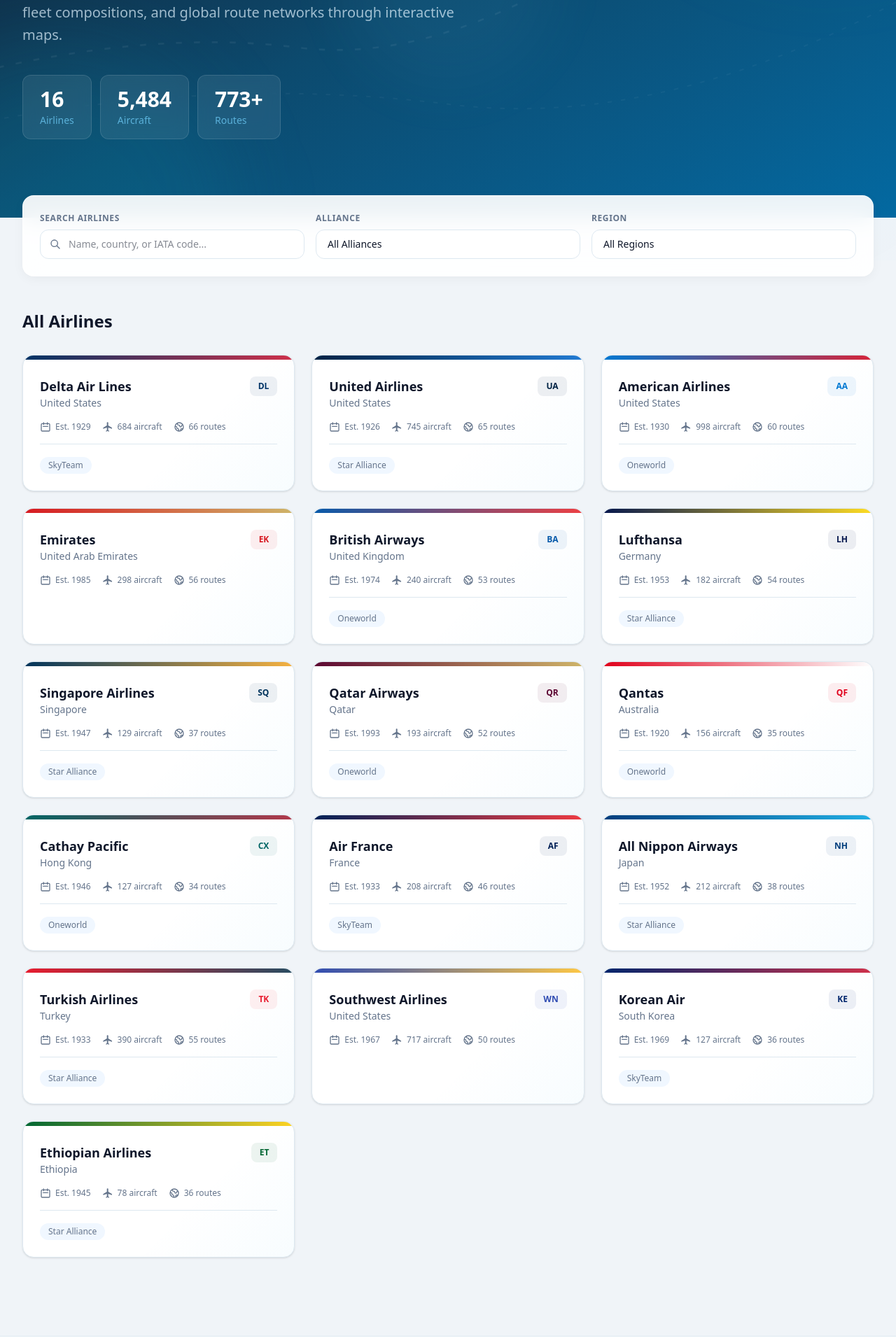
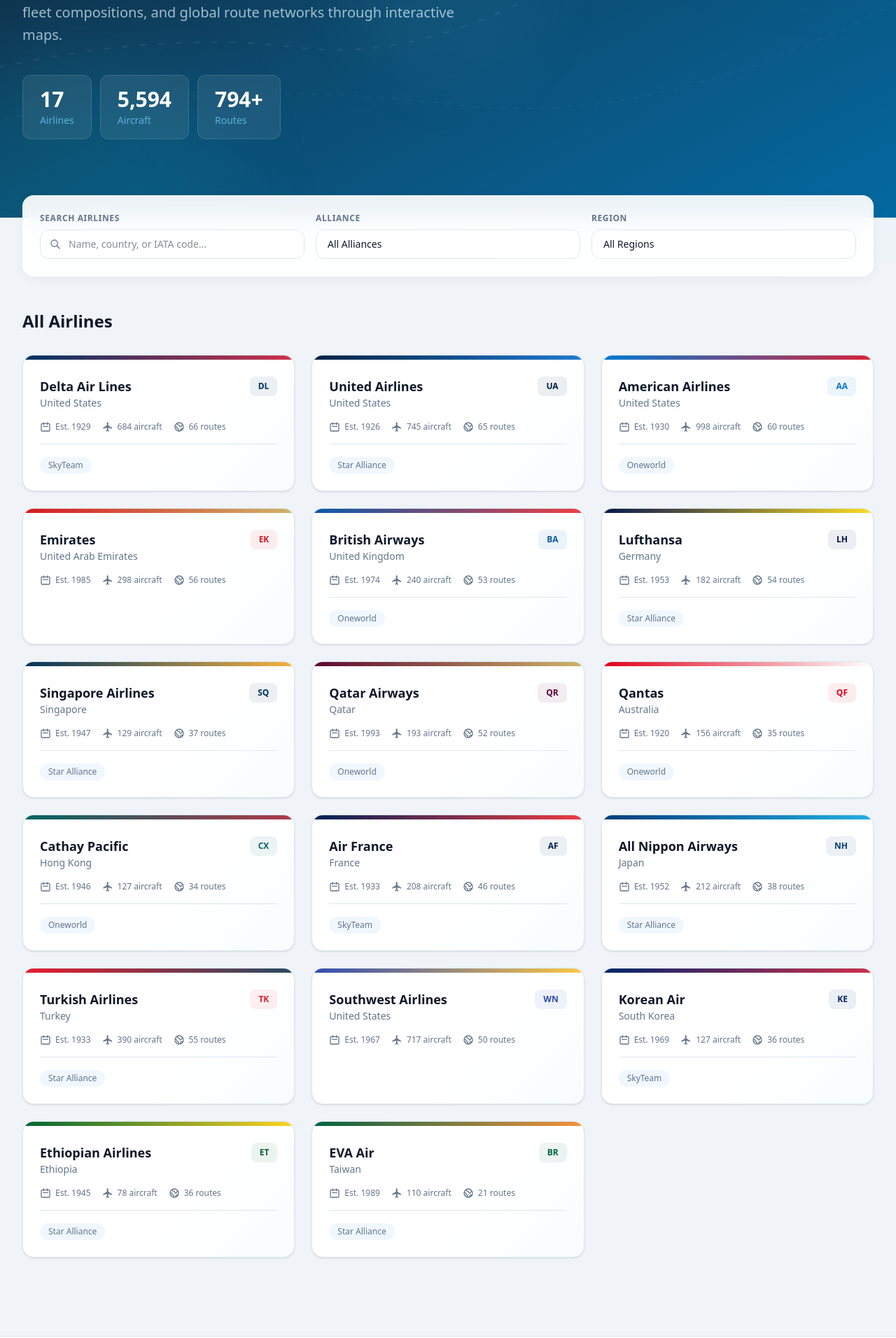
Before and after one commit to nwadhwani-create/random-project-1, a Next.js app in the folder airline-encyclopedia/: page / in a window 1280 px wide. Shown: the part 428-2340 px from the top of the page at 70% size. Built offline with nearby package versions, Linux system fonts and the light colour scheme.

Commit message:
Add EVA Air to airline encyclopedia dataset
Co-authored-by: nwadhwani-create <nwadhwani-create@users.noreply.github.com>

```diff
--- a/airline-encyclopedia/src/data/airlines.ts
+++ b/airline-encyclopedia/src/data/airlines.ts
@@ -598,6 +598,37 @@ export const airlines: Airline[] = [
       route("ADD", "LOS"), route("ADD", "ACC"), route("ADD", "GRU"), route("ADD", "BOG"),
     ],
   },
+  {
+    slug: "eva-air",
+    name: "EVA Air",
+    iataCode: "BR",
+    icaoCode: "EVA",
+    country: "Taiwan",
+    founded: 1989,
+    headquarters: "Taoyuan City, Taiwan",
+    alliance: "Star Alliance",
+    logoColor: "#006341",
+    accentColor: "#F58220",
+    history: `EVA Air was founded on March 8, 1989, by Dr. Chang Yung-fa, founder of the Evergreen Group, one of the world's largest shipping companies. The airline was established with a vision of bringing the service culture and global logistics experience of Evergreen Marine into commercial aviation. EVA Air launched passenger operations on July 1, 1991, with flights from Taipei to Bangkok, Seoul, Jakarta, Singapore, and Kuala Lumpur.\n\nThroughout the 1990s and 2000s, EVA Air expanded steadily into North America and Europe, developing Taiwan Taoyuan International Airport into a major transpacific connecting hub. The airline became known for operational reliability, premium cabin service, and a modern long-haul fleet. EVA was also an early adopter of differentiated premium-economy products, helping popularize the cabin class globally.\n\nIn 2013, EVA Air joined Star Alliance, significantly increasing its global connectivity through partner carriers. The airline has continued to modernize its fleet with Boeing 787 Dreamliners and latest-generation Airbus narrowbodies while maintaining a strong cargo operation through EVA Air Cargo.\n\nToday, EVA Air is widely regarded as one of Asia's leading full-service airlines, consistently earning high rankings for safety and service quality. From its Taipei hub, the carrier operates an extensive network across Asia, Europe, North America, and Oceania.`,
+    fleet: [
+      { model: "B777-300ER", manufacturer: "Boeing", count: 33, passengers: "333-353 (3-class)", range: "7,370 nmi", imageUrl: "https://upload.wikimedia.org/wikipedia/commons/thumb/6/65/EVA_Air_Boeing_777-35EER_B-16718_at_Vienna_Airport.jpg/1280px-EVA_Air_Boeing_777-35EER_B-16718_at_Vienna_Airport.jpg", imageAlt: "EVA Air B777-300ER", description: "Long-haul flagship used on premium transpacific and Europe services with Royal Laurel Class." },
+      { model: "B787-10", manufacturer: "Boeing", count: 9, passengers: "342 (2-class)", range: "6,430 nmi", imageUrl: "https://upload.wikimedia.org/wikipedia/commons/thumb/d/d5/EVA_Air_Boeing_787-10_%28B-17802%29_at_Taiwan_Taoyuan_International_Airport.jpg/1280px-EVA_Air_Boeing_787-10_%28B-17802%29_at_Taiwan_Taoyuan_International_Airport.jpg", imageAlt: "EVA Air B787-10", description: "High-capacity Dreamliner variant for regional and medium-haul international routes." },
+      { model: "B787-9", manufacturer: "Boeing", count: 31, passengers: "304 (2-class)", range: "7,530 nmi", imageUrl: "https://upload.wikimedia.org/wikipedia/commons/thumb/8/88/EVA_Air_Boeing_787-9_%28B-17881%29.jpg/1280px-EVA_Air_Boeing_787-9_%28B-17881%29.jpg", imageAlt: "EVA Air B787-9", description: "Modern long-haul backbone supporting routes across Asia, Europe, and Oceania." },
+      { model: "B787-8", manufacturer: "Boeing", count: 4, passengers: "304 (2-class)", range: "7,355 nmi", imageUrl: "https://upload.wikimedia.org/wikipedia/commons/thumb/a/a4/EVA_Air_Boeing_787-8_%28B-17883%29.jpg/1280px-EVA_Air_Boeing_787-8_%28B-17883%29.jpg", imageAlt: "EVA Air B787-8", description: "Smaller Dreamliner used on thinner medium-to-long-haul markets." },
+      { model: "A330-300", manufacturer: "Airbus", count: 9, passengers: "309 (2-class)", range: "6,350 nmi", imageUrl: "https://upload.wikimedia.org/wikipedia/commons/thumb/0/04/EVA_Air_Airbus_A330-302_B-16331.jpg/1280px-EVA_Air_Airbus_A330-302_B-16331.jpg", imageAlt: "EVA Air A330-300", description: "Widebody workhorse on high-demand regional routes in Northeast and Southeast Asia." },
+      { model: "A321-200", manufacturer: "Airbus", count: 15, passengers: "184 (2-class)", range: "3,200 nmi", imageUrl: "https://upload.wikimedia.org/wikipedia/commons/thumb/1/18/EVA_Air_Airbus_A321-211_%28B-16205%29.jpg/1280px-EVA_Air_Airbus_A321-211_%28B-16205%29.jpg", imageAlt: "EVA Air A321-200", description: "Narrowbody fleet member operating short-haul routes from Taiwan." },
+      { model: "B777-F", manufacturer: "Boeing", count: 9, passengers: "Cargo only", range: "4,970 nmi", imageUrl: "https://upload.wikimedia.org/wikipedia/commons/thumb/a/a4/EVA_Air_Cargo_Boeing_777-F_%28B-16782%29.jpg/1280px-EVA_Air_Cargo_Boeing_777-F_%28B-16782%29.jpg", imageAlt: "EVA Air Cargo B777-F", description: "Dedicated freighter supporting EVA's large transpacific cargo network." },
+    ],
+    hubs: [a.TPE],
+    routes: [
+      route("TPE", "LAX"), route("TPE", "SFO"), route("TPE", "SEA"), route("TPE", "JFK"),
+      route("TPE", "LHR"), route("TPE", "CDG"), route("TPE", "VIE"),
+      route("TPE", "NRT"), route("TPE", "HND"), route("TPE", "ICN"), route("TPE", "PEK"), route("TPE", "PVG"),
+      route("TPE", "HKG"), route("TPE", "SIN"), route("TPE", "BKK"), route("TPE", "KUL"), route("TPE", "MNL"),
+      route("TPE", "CGK"), route("TPE", "DEL"), route("TPE", "BOM"),
+      route("TPE", "SYD"),
+    ],
+  },
 ];
 
 export function getAirlineBySlug(slug: string): Airline | undefined {
```
